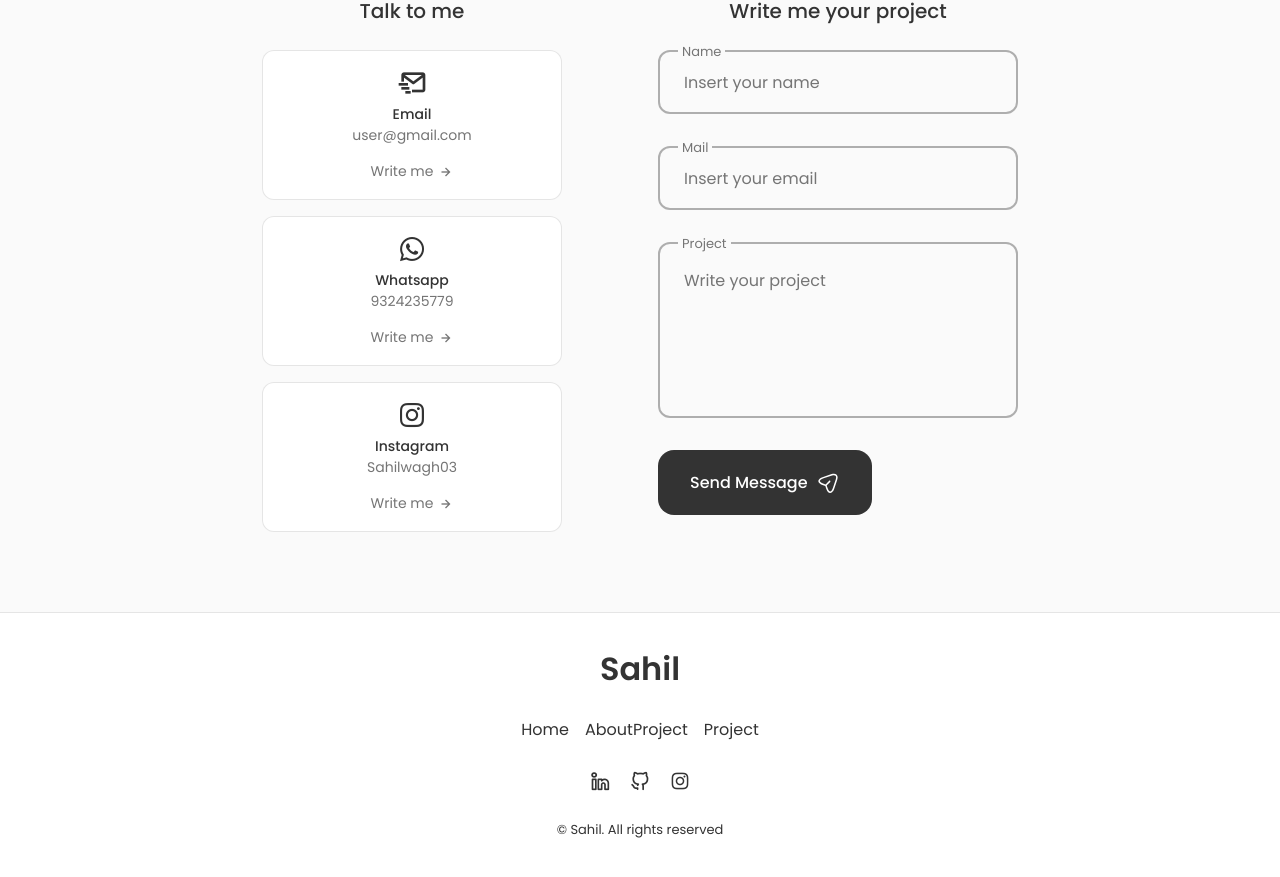
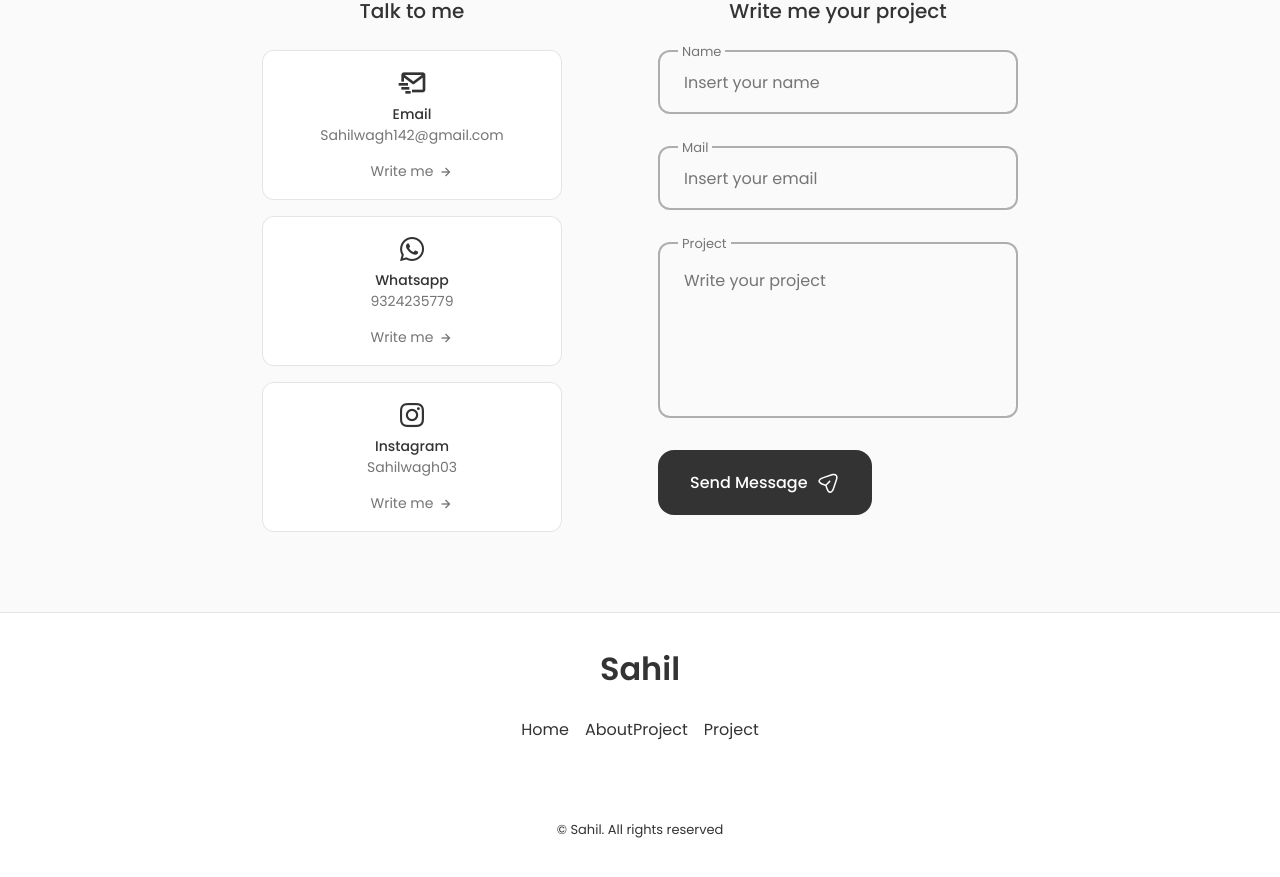
Before and after one commit to Sahilwagh03/Portfolio-in-React-, a React (Create React App) app: page / in a window 1280 px wide. Shown: the part 4440-5317 px from the top of the page. Built offline with nearby package versions, Linux system fonts and the light colour scheme.

Commit message:
email update

```diff
--- a/package.json
+++ b/package.json
@@ -9,6 +9,7 @@
     "@testing-library/user-event": "^13.5.0",
     "emailjs-com": "^3.2.0",
     "framer-motion": "^10.12.18",
+    "locomotive-scroll": "^4.1.4",
     "react": "^18.2.0",
     "react-dom": "^18.2.0",
     "react-scripts": "5.0.1",
--- a/src/components/contact/Contact.jsx
+++ b/src/components/contact/Contact.jsx
@@ -28,7 +28,7 @@ const Contact = () => {
                             <i className="bx bx-mail-send contact__card-icon"></i>
 
                             <h3 className="contact__card-title">Email</h3>
-                            <span className="contact__card-data">user@gmail.com</span>
+                            <span className="contact__card-data">Sahilwagh142@gmail.com</span>
 
 
                             <a href="" className="contact__button">Write me{" "}  <i className="bx bx-right-arrow-alt contact__button-icon"></i></a>
```
Also changed, not shown: src/App.js (+7 -7 lines), 1 other file (tests, documents, lock files or other folders).
